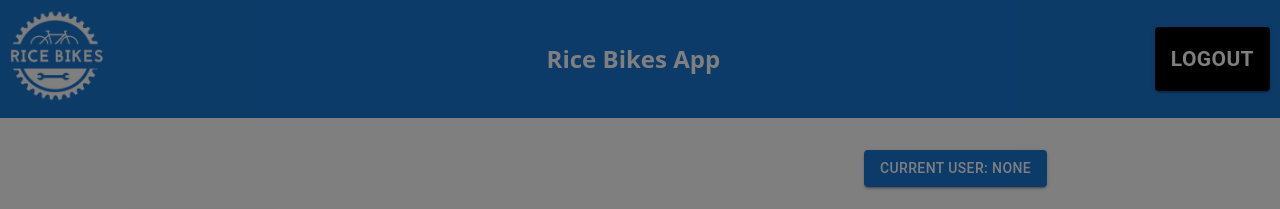
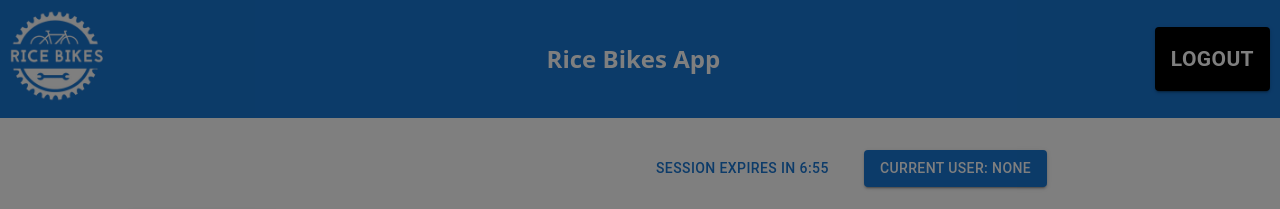
Before and after one commit to Rice-Bikes/ricebikesapp, a React (Vite) app: page / in a window 1280 px wide. Shown: the top 209 px of the page. Built offline with nearby package versions, Linux system fonts and the light colour scheme; no server answers; what ag-grid-community, json-schema-to-ts would draw is missing.

Commit message:
enforcing some permissions

```diff
--- a/src/components/AuthPrompt/AuthPrompt.tsx
+++ b/src/components/AuthPrompt/AuthPrompt.tsx
@@ -12,14 +12,14 @@ interface AuthPromptProps {
 
 const debug: boolean = import.meta.env.VITE_DEBUG
 
-const AuthPrompt = ({
+const AuthPrompt: React.FC<AuthPromptProps> = ({
   setUser,
 }: AuthPromptProps) => {
   const [open, setOpen] = useState<boolean>(false);
   const [netId, setNetId] = useState<string>("");
   const [currentNetId, setCurrentNetId] = useState<string>("");
-  const timerDuration = 5 * 60;
-  const [, setTimer] = useState<number>(timerDuration);
+  const timerDuration = 7 * 60;
+  const [timer, setTimer] = useState<number>(timerDuration);
 
 
 
@@ -39,7 +39,7 @@ const AuthPrompt = ({
 
 
   useEffect(() => {
-    setInterval(() => {
+    const interval = setInterval(() => {
       setTimer(prevTimer => {
         if (prevTimer <= 1) {
           queryClient.removeQueries({
@@ -55,6 +55,8 @@ const AuthPrompt = ({
       // setNetId("test");
       setOpen(true);
     }
+
+    return () => clearInterval(interval);
   }, []);
 
   useEffect(() => {
@@ -83,6 +85,7 @@ const AuthPrompt = ({
     }
     else {
       setUser(data);
+      setTimer(timerDuration);
     }
 
   }, [data, setUser, setOpen]);
@@ -108,7 +111,9 @@ const AuthPrompt = ({
             Admin Page
           </Button>
         </Grid2>
-        <Grid2 size={2} />
+        <Grid2 size={2} >
+          <Button sx={{ pointerEvents: "none" }}>Session expires in {Math.floor(timer / 60)}:{timer % 60 < 10 ? "0" : ""}{timer % 60}</Button>
+        </Grid2>
         <Grid2 size={4} justifyItems={"flex-start"}>
           <Button
             onClick={() => {
```
